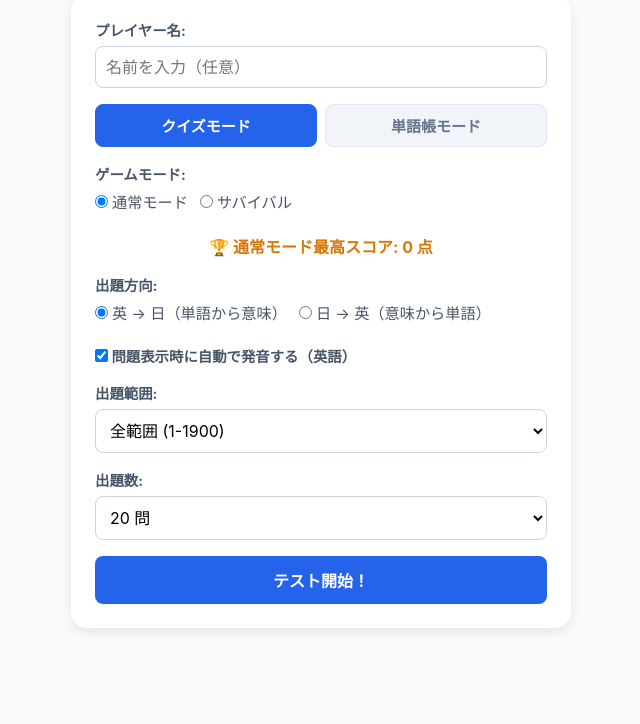
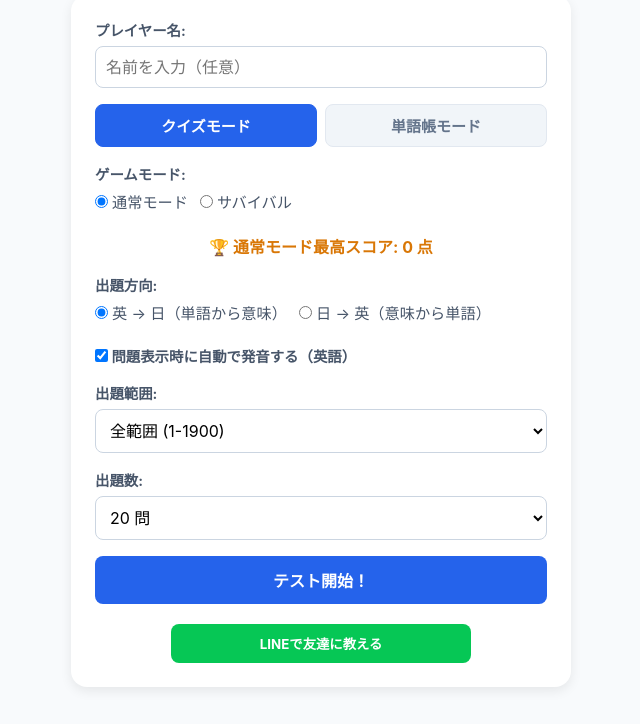
Before and after one commit to st19731001-del/Target1900-app-dev, a plain HTML site: page index.html in a window 1280 px wide. Shown: the part 76-800 px from the top of the page, without its empty margins (319-959 px from the left). Drawn offline with nearby package versions, Linux system fonts and the light colour scheme.

Commit message:
Update index.html

```diff
--- a/index.html
+++ b/index.html
@@ -105,6 +105,7 @@
             </select>
           </div>
 
+
           <div id="customCountGroup" class="form-group hidden">
             <input type="number" id="customQuestionCount" placeholder="出題数を入力 (例: 15)" min="1" max="1900">
           </div>
@@ -114,6 +115,22 @@
         <button id="startQuizBtn" class="btn primary-btn">テスト開始！</button>
         <button id="hardBtn" class="btn hard-btn hidden">🔥 サバイバル開始！</button>
       </div>
+
+
+ <!-- アプリ操作・シェアボタンエリア -->
+<div class="action-buttons-container" style="margin-top: 20px; text-align: center; display: flex; flex-direction: column; gap: 10px; align-items: center;">
+
+  <!-- インストールボタン（初期状態は非表示） -->
+  <button id="pwaInstallBtn" class="hidden" style="padding: 10px 20px; font-weight: bold; background-color: #4f46e5; color: white; border: none; border-radius: 8px; cursor: pointer; width: 80%; max-width: 300px;">
+    📲 アプリをインストール
+  </button>
+
+  <!-- LINEシェアボタン -->
+  <button id="lineShareBtn" style="padding: 10px 20px; font-weight: bold; background-color: #06C755; color: white; border: none; border-radius: 8px; cursor: pointer; width: 80%; max-width: 300px; display: flex; align-items: center; justify-content: center; gap: 8px;">
+    <span>LINEで友達に教える</span>
+  </button>
+
+</div>
 
       <!-- 単語帳設定フォーム -->
       <div id="cardSetupForm" class="hidden">
```
